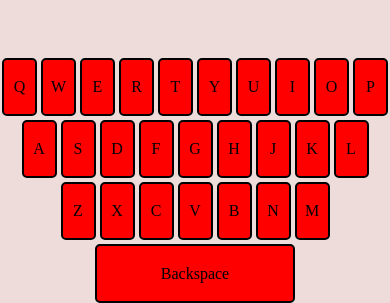
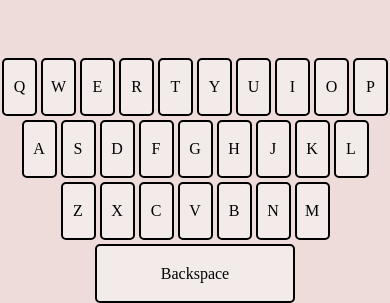
Before and after one commit to jzapiorkowski/guess-the-word, a React (Create React App) app: page / in a window 390 px wide. Shown: the part 585-888 px from the top of the page. Built offline with nearby package versions, Linux system fonts and the light colour scheme.

Commit message:
fix color change

```diff
--- a/src/button/button.css
+++ b/src/button/button.css
@@ -24,7 +24,6 @@
   .button {
     width: calc((100vw - 40px) / 10);
     height: calc((100vw - 40px) / 6);
-    background-color: red;
   }
 }
 
--- a/src/button/button.scss
+++ b/src/button/button.scss
@@ -15,7 +15,6 @@
   @media (max-width: 1000px) {
     width: calc((100vw - 40px) / 10);
     height: calc((100vw - 40px) / 6);
-    background-color: red;
   }
   &:active {
     filter: brightness(85%);
```
Also changed, not shown: 1 other file (tests, documents, lock files or other folders).
